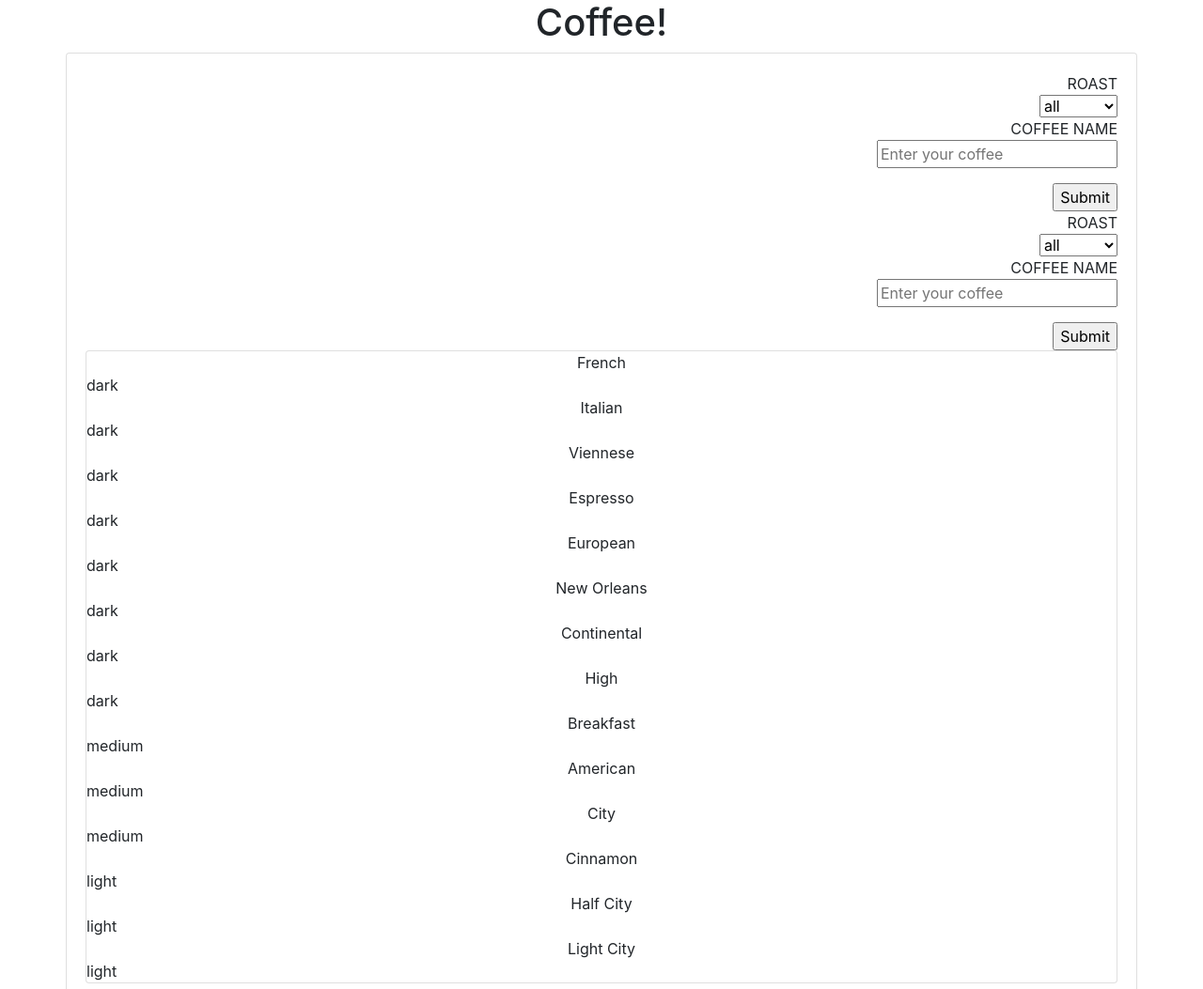
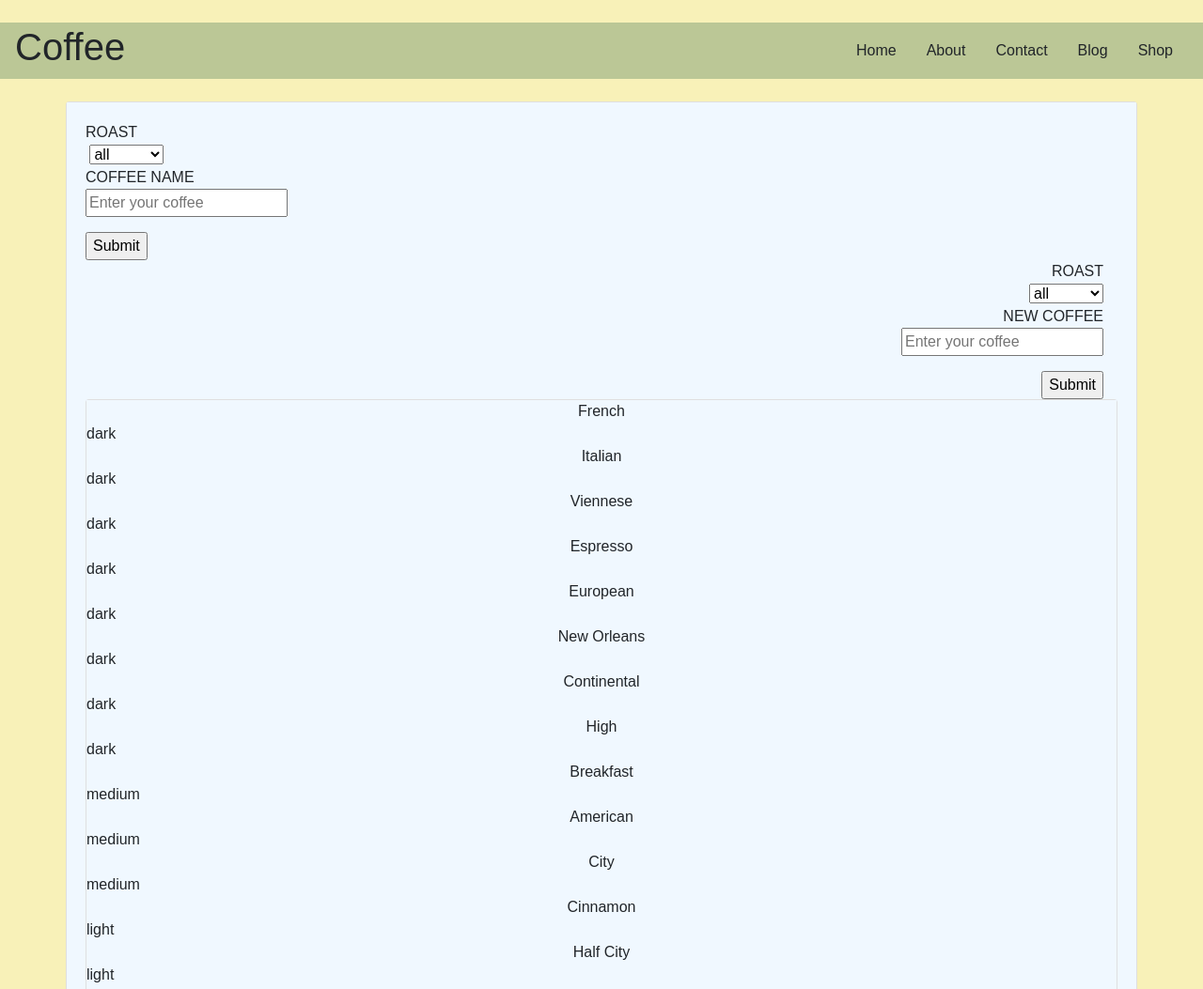
Before and after one commit to flores-noriega-coffee-project/flores-noriega-codeup-coffee, a plain HTML site: page index.html in a window 1280 px wide. Shown: the top 1053 px of the page at 94% size. Drawn offline with nearby package versions, Linux system fonts and the light colour scheme; a web font is replaced by a local one.

Commit message:
feat: more styles

```diff
--- a/css/style.css
+++ b/css/style.css
@@ -7,3 +7,11 @@ td, th {
     border: 1px solid black;
     padding: 5px 10px;
 }
+.navbar{
+    background-color: #BBC796;
+}
+
+body{
+    font-family: 'Gemunu Libre', sans-serif;;
+    background-color: #f8f1b8;
+}
--- a/index.html
+++ b/index.html
@@ -4,15 +4,24 @@
     <meta charset="UTF-8">
     <title></title>
     <link rel="stylesheet" href="https://cdn.jsdelivr.net/npm/bootstrap@4.5.3/dist/css/bootstrap.min.css" integrity="sha384-TX8t27EcRE3e/ihU7zmQxVncDAy5uIKz4rEkgIXeMed4M0jlfIDPvg6uqKI2xXr2" crossorigin="anonymous">
+    <link rel="preconnect" href="https://fonts.googleapis.com">
+    <link rel="preconnect" href="https://fonts.gstatic.com" crossorigin>
+    <link href="https://fonts.googleapis.com/css2?family=Gemunu+Libre:wght@200&display=swap" rel="stylesheet">
     <link rel="stylesheet" href="css/style.css">
 </head>
 <body>
-<div class="container-fluid text-center">
-    <div class="row">
-        <div class="col-12">
-            <h1 id="main-heading">Coffee!</h1>
-        </div>
-    </div>
+
+
+
+
+<div class="navbar justify content-center my-4 align-content-center justify-content-start" style="height: 60px">
+    <h1>Coffee</h1>
+<!--    <img src="img/coffee-shop-logo.png" style="height: 95px; width: 95px" class="mx-auto ml-4">-->
+<div class="nav-link ml-md-auto">Home</div>
+    <div class="nav-link">About</div>
+    <div class="nav-link">Contact</div>
+    <div class="nav-link">Blog</div>
+    <div class="nav-link">Shop</div>
 </div>
 <!--    <form>-->
 <!--        <label for="roast-selection"></label>-->
@@ -23,9 +32,14 @@
 <!--        </select>-->
 <!--        <input id="submit" type="submit" />-->
 <!--    </form>-->
-    <div class="container text-right">
+
+
+
+
+
+    <div class="container text-left">
         <div class="row card">
-            <div class="coffee card-body">
+            <div class="coffee card-body" style="background-color:aliceblue ">
 <!--                <div>ID</div>-->
                 <div>ROAST</div>
                 <form>
@@ -41,9 +55,11 @@
                         <div>COFFEE NAME</div>
                         <input class="coffee" id="search-coffee"  placeholder="Enter your coffee">
     <!--                <textarea class="coffee form-control" id="coffee"></textarea>-->
-
                     </div>
                         <input id="submit" type="submit">
+                    <div class="container text-right">
+                        <div class="row">
+                        <div class="col">
                     <div>ROAST</div>
                     <form>
                         <label for="new-roast-selection"></label>
@@ -55,25 +71,21 @@
                         </select>
                     </form>
                     <div class="form-group">
-                    <div>COFFEE NAME</div>
+                        <div>NEW COFFEE</div>
                         <input class="new-coffee" id="new-coffee"  placeholder="Enter your coffee">
                         <!--                <textarea class="coffee form-control" id="coffee"></textarea>-->
                         </input>
                     </div>
                     <input id="new-submit" type="submit" />
+                            </div>
+                        </div>
+                    </div>
                         <div class="card" style="width:100%">
-                    <div id="coffees" class="card-text text-center"></div>
+                        <div id="coffees" class="card-text text-center" style="background-color: aliceblue"></div>
                     </div>
                 </div>
             </div>
         </div>
-
-
-
-
-
-
-
             <!--                <div>ID</div>-->
 
 <!--    <div class="container d-flex">-->
```
Also changed, not shown: img/coffee-shop-logo.png (added), img/the-hunt-logofull.jpeg (added). Lines whose indentation alone changed are shown as unchanged.
